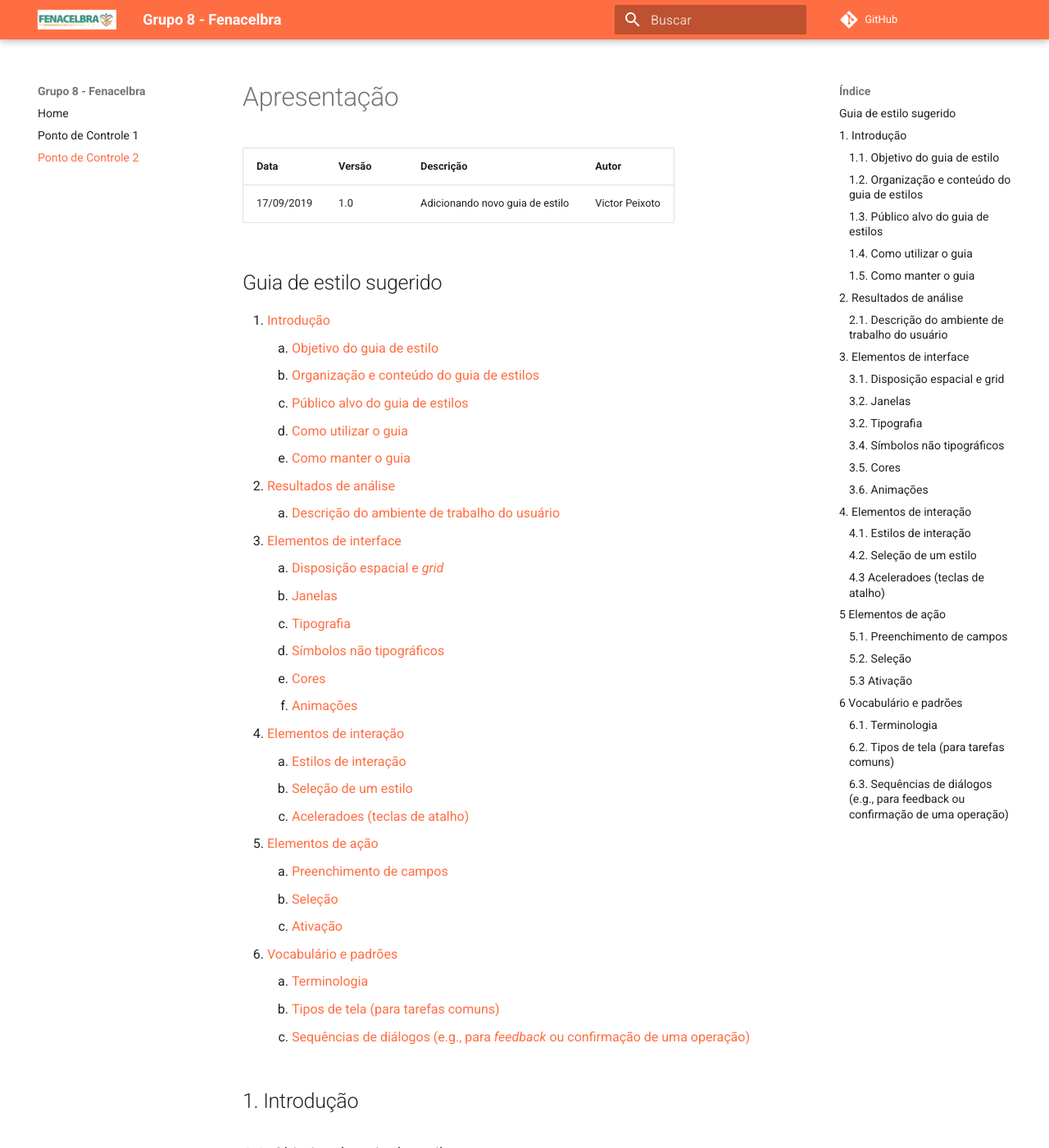
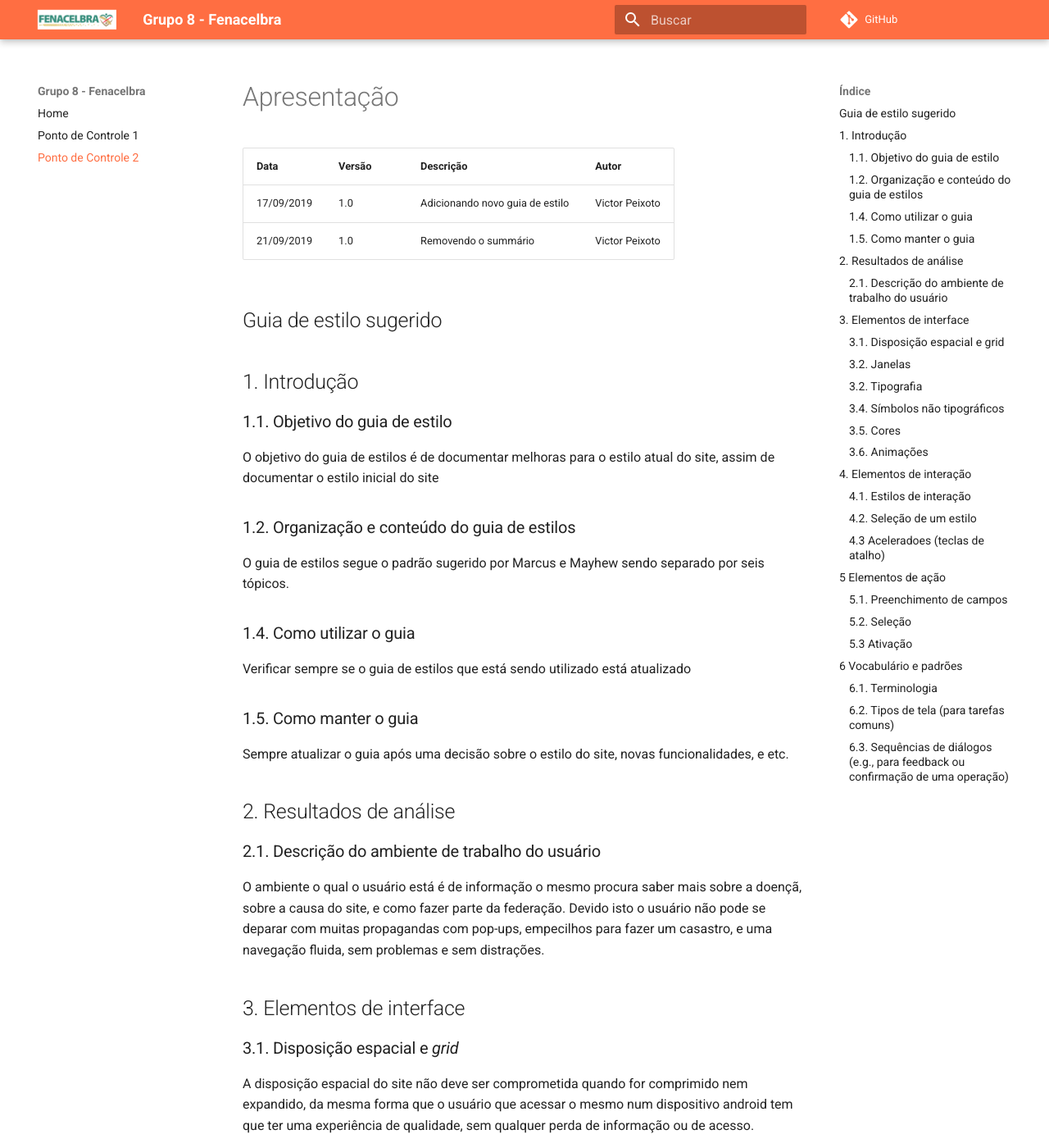
Before and after one commit to Interacao-Humano-Computador/2019.2-FENALCEBRA, an MkDocs documentation site: the page built from docs/seminario2.md, in a window 1280 px wide and 1400 px high. Shown: the whole window at 82% size. Built offline with MkDocs 1.6.1 and Material for MkDocs 9.7.7, drawn with Linux system fonts in a browser that asks for light colours; comment, search, counter and statistics services are not loaded; some of the changed text lies outside the part shown.

Commit message:
Removendo sumário do guia de estilos

```diff
--- a/docs/seminario2.md
+++ b/docs/seminario2.md
@@ -4,154 +4,96 @@
 |Data|Versão|Descrição|Autor|
 |:---|:---|:---|:---|
 |17/09/2019|1.0|Adicionando novo guia de estilo|Victor Peixoto|
+|21/09/2019|1.0|Removendo o summário|Victor Peixoto|
 
 ## Guia de estilo sugerido
 
-1. [Introdução](#introducao_guia_estilo)
-	1. [Objetivo do guia de estilo](#objetivo)
-	2. [Organização e conteúdo do guia de estilos](#organizacao)
-	3. [Público alvo do guia de estilos](#publico_alvo)
-	4. [Como utilizar o guia](#como_utilizar)
-	5. [Como manter o guia](#como_manter)
-2. [Resultados de análise](#resultados_analise)
-	1. [Descrição do ambiente de trabalho do usuário](#descricao_ambiente)
-3. [Elementos de interface](#elementos_interface)
-	1. [Disposição espacial e *grid*](#disposicao_espacial)
-	2. [Janelas](#janelas)
-	3. [Tipografia](#tipografia)
-	4. [Símbolos não tipográficos](#simbolos_tipograficos)
-	5. [Cores](#cores)
-	6. [Animações](#animacoes)
-4. [Elementos de interação](#elementos_interacao)
-	1. [Estilos de interação](#estilos_interacao)
-	2. [Seleção de um estilo](#selecao_estilo)
-	3. [Aceleradoes (teclas de atalho)](#aceleradores)
-5. [Elementos de ação](#elementos_acao)
-	1. [Preenchimento de campos](#preenchimento_campos)
-	2. [Seleção](#selecao)
-	3. [Ativação](#ativacao)
-6. [Vocabulário e padrões](#vocabulos_padroes)
-	1. [Terminologia](#terminologia)
-	2. [Tipos de tela (para tarefas comuns)](#tipos_tela)
-	3. [Sequências de diálogos (e.g., para *feedback* ou confirmação de uma operação)](#sequencias_dialogo)
-
-<a name="introducao"></a>
 ## 1. Introdução
 
-<a name="objetivo"></a>
 ### 1.1. Objetivo do guia de estilo
 
 O objetivo do guia de estilos é de documentar melhoras para o estilo atual do site, assim de documentar o estilo inicial do site
 
-<a name="organizacao"></a>
 ### 1.2. Organização e conteúdo do guia de estilos
 
 O guia de estilos segue o padrão sugerido por Marcus e Mayhew sendo separado por seis tópicos.
 
-<a name="publico_alvo"></a>
-### 1.3. Público alvo do guia de estilos
-
-O público alvo do documento de gua de estilos são os programadores e o product owner do site [Fenacelbra](http://www.fenacelbra.com.br/fenacelbra/)
-
-<a name="como_utilizar"></a>
 ### 1.4. Como utilizar o guia
 
 Verificar sempre se o guia de estilos que está sendo utilizado está atualizado
 
 
-<a name="como_manter"></a>
 ### 1.5. Como manter o guia
 
 Sempre atualizar o guia após uma decisão sobre o estilo do site, novas funcionalidades, e etc.
 
-<a name="resultados_analise"></a>
 ## 2. Resultados de análise
 
-<a name="descricao_ambiente"></a>
 ### 2.1. Descrição do ambiente de trabalho do usuário
 O ambiente o qual o usuário está é de informação o mesmo procura saber mais sobre a doençã, sobre a causa do site, e como fazer parte da federação. Devido isto o usuário não pode se deparar com muitas propagandas com pop-ups, empecilhos para fazer um casastro, e uma navegação fluida, sem problemas e sem distrações.
 
-<a name="elementos_interface"></a>
 ## 3. Elementos de interface
 
-<a name="disposicao_espacial"></a>
 ### 3.1. Disposição espacial e *grid*
 
 A disposição espacial do site não deve ser comprometida quando for comprimido nem expandido, da mesma forma que o usuário que acessar o mesmo num dispositivo android tem que ter uma experiência de qualidade, sem qualquer perda de informação ou de acesso.
 
 Não deverá ter propagandas que possam tirar o foco do site, desta forma as mesmas não devem obstruir e ou tomar lugar de qualquer corpo do site.
 
-<a name="janelas"></a>
 ### 3.2. Janelas
 
 Tendo em vista que o site é de viés informativo, e com intuito de ajudar pessoas com uma doença séria, o mesmo não precisa contar com muitas janelas, no máximo uma janela para o login.
 
-<a name="tipografia"></a>
 ### 3.2. Tipografia
 
 O site utiliza atualmente uma tipografia moderna e sem a necessidade de mudança.
 
-<a name="simbolos_tipograficos"></a>
 ### 3.4. Símbolos não tipográficos
 
 Os únicos símbolos tipográficos são os ícones do site, e, tomando a seriedade do site, o mesmo não tem a necessidade de possuír muitos símbolos não tipográficos. Todavia, para usuários mais idosos, o uso dos mesmos pode ser algo necessário, mas sempre sem excesso.
 
-<a name="cores"></a>
 ### 3.5. Cores
 
 As cores atuais do site condizem com a logo do mesmo, porém poderia possuir cores com gradientes.
 
-<a name="animacoes"></a>
 ### 3.6. Animações
 
 Animações singelas, pequenas e de forma natural, como quando o usuário passar o mouse sobre o menu principal ter um pequeno dropdown. Novamente, tendo em vista o intuito do site, não é necessário o uso de animações exageradas e complexas.
 
-<a name="elementos_interacao"></a>
 ## 4. Elementos de interação
 
-<a name="estilos_interacao"></a>
 ### 4.1. Estilos de interação
 
 Um simples menu superior com animações de dropdown e de sensibilidade do mouse,
 
-<a name="selecao_estilo"></a>
 ### 4.2. Seleção de um estilo
 
-<a name="aceleradores"></a>
 ### 4.3 Aceleradoes (teclas de atalho)
 
 Tendo em vista que o site não tem o intuito de ser utilitário, de ser produtivo, mas sim de informar os usuários, não há a necessidade do mesmo possuir aceleradores no presente momento.
 
-<a name="elementos_acao"></a>
 ## 5 Elementos de ação
 
-<a name="preenchimento_campos"></a>
 ### 5.1. Preenchimento de campos
 
 Os campos de cadastro e de login devem ser preenchidos pelo usuário, sendo obrigatórios os campos que são de extrema importãncia para o funcionamento do site para o usuário, e dando a opção pro usuário escolher se deseja preencher ou não os dados opcionais.
 
-<a name="selecao"></a>
 ### 5.2. Seleção
 
 O usuário pode selecionar qualquer texto do site e copiar.
 
-<a name="ativacao"></a>
 ### 5.3 Ativação
 
-<a name="vocabulos_padroes"></a>
 ## 6 Vocabulário e padrões
 
-<a name="terminologia"></a>
 ### 6.1. Terminologia
 
 O site deverá ter uma terminologia de fácil compreenção, mas com uma certa dose de formalidade, tomando a seriedade do assunto tratado
 
-<a name="tipos_tela"></a>
 ### 6.2. Tipos de tela (para tarefas comuns)
 
 As telas devem possuir em seu corpo a informação a ser passada, e no topo um menu para navegação no site, ademais, dentro da área de login e cadastro os campos devem assumir o lugar da informação.
 
-<a name="sequencias_dialogo"></a>
 ### 6.3. Sequências de diálogos (e.g., para *feedback* ou confirmação de uma operação)
 
 Deve existir uma confirmação para quando o usuário fazer login e ou cadastro, na forma de uma pequena *model*
```
